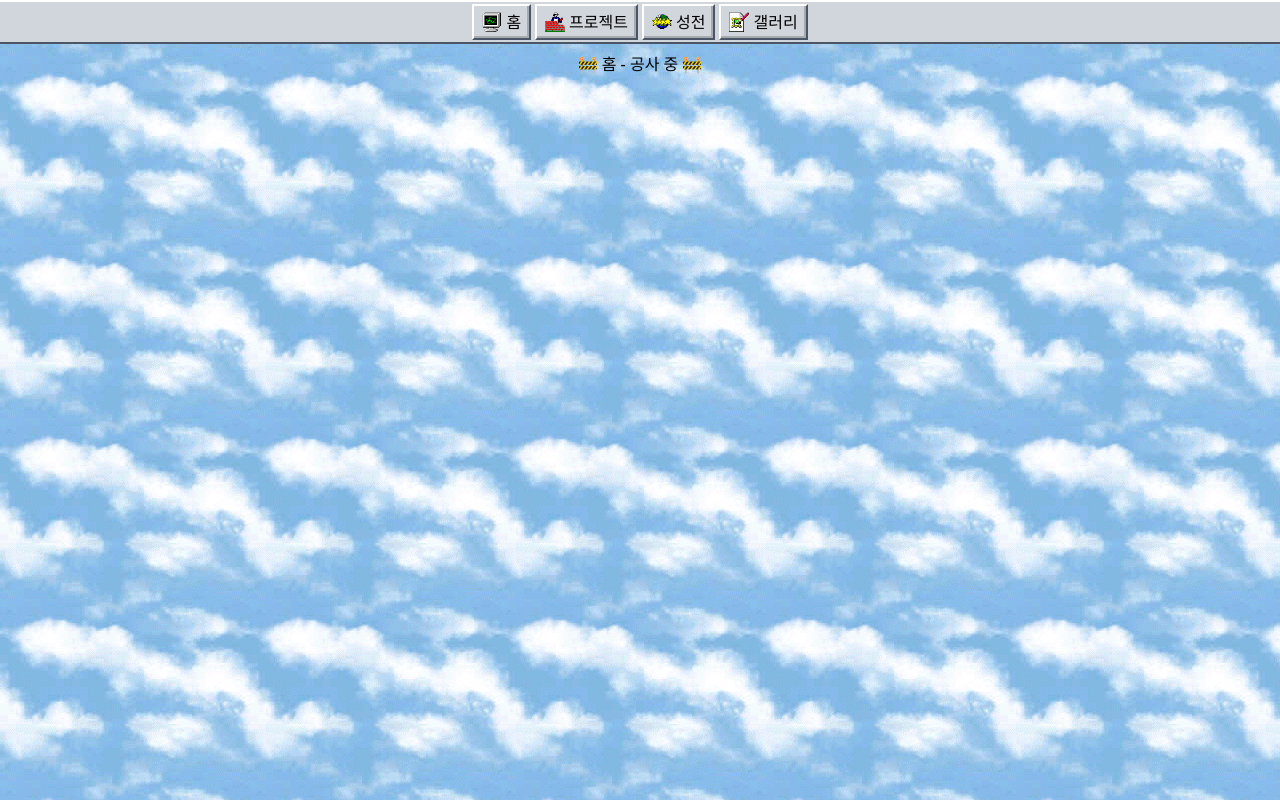
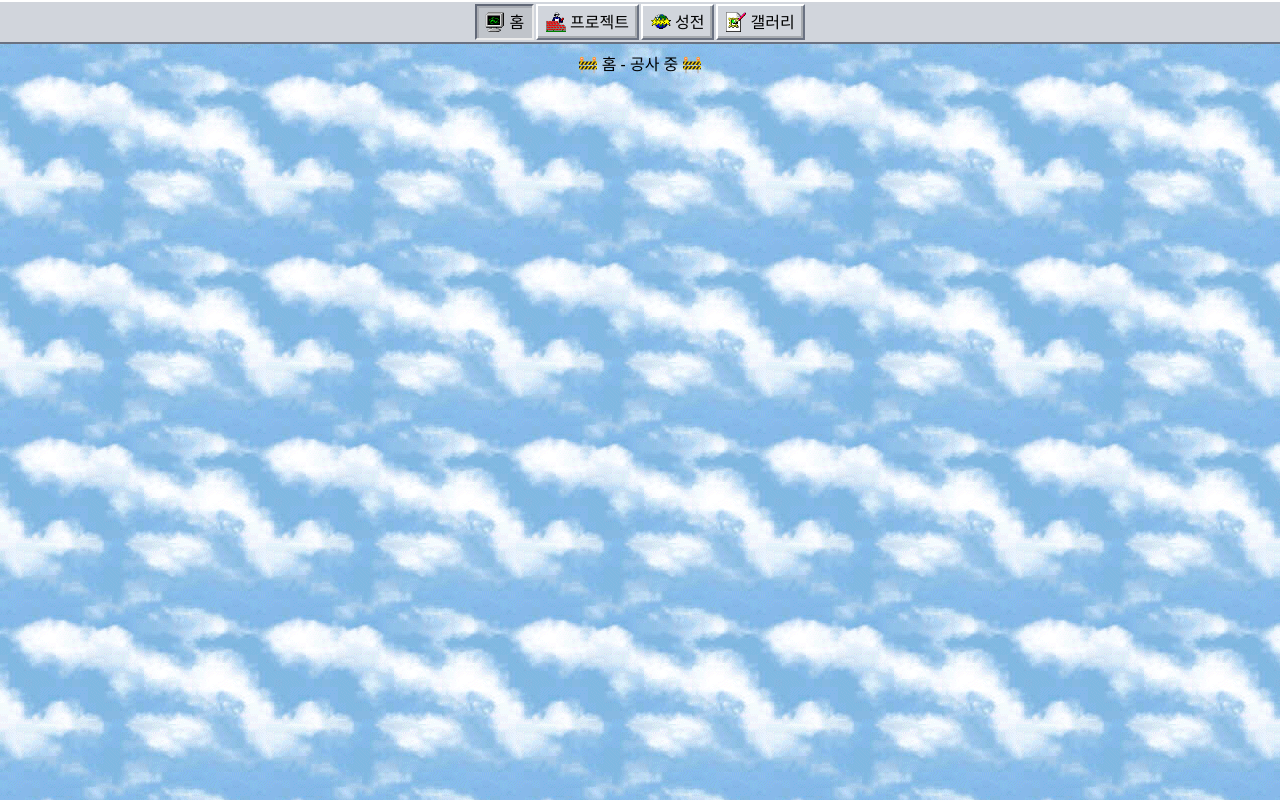
Before and after one commit to macaronpark/my-web, a Next.js app: page / in a window 1280 px wide. Built offline with nearby package versions, Linux system fonts and the light colour scheme.

Commit message:
feat: currentPath에 따른 nav 스타일 분기

```diff
--- a/src/app/Nav.tsx
+++ b/src/app/Nav.tsx
@@ -1,5 +1,9 @@
+"use client";
+
+import clsx from "clsx";
 import Image from "next/image";
 import Link from "next/link";
+import { usePathname } from "next/navigation";
 
 type Props = {
   title: string;
@@ -8,18 +12,17 @@ type Props = {
 };
 
 export default function Nav({ title, href, icon }: Props) {
+  const isCurrent = usePathname() === href;
+
   return (
     <Link
       href={href}
-      className={`
-            flex items-center gap-1 min-w-fit px-2 py-1
-            bg-windows-content hover:bg-windows-content-hover
-            border-2
-            border-windows-border-dark
-            border-t-windows-border-light
-            border-l-windows-border-light
-            inset-shadow-windows
-          `}
+      className={clsx(
+        "flex items-center gap-1 min-w-fit px-2 py-1 bg-windows-content hover:bg-windows-content-hover border-2 border-windows-border-dark",
+        isCurrent
+          ? "border-b-windows-border-light border-r-windows-border-light inset-shadow-[2px_2px_rgba(0,0,0,0.125)] brightness-92"
+          : "border-t-windows-border-light border-l-windows-border-light inset-shadow-windows"
+      )}
     >
       <Image
         src={icon}
--- a/src/app/NavBar.tsx
+++ b/src/app/NavBar.tsx
@@ -8,7 +8,7 @@ export default function NavBar({ children }: Props) {
   return (
     <nav
       className={`
-        flex flex-wrap justify-center gap-1 w-full p-0.5
+        flex flex-wrap justify-center gap-0.5 w-full p-0.5
         bg-windows-content
         border-t-2 border-b-2
         border-t-windows-border-light
--- a/src/app/globals.css
+++ b/src/app/globals.css
@@ -5,7 +5,7 @@
   --color-windows-content: var(--color-gray-300);
   --color-windows-content-hover: var(--color-gray-200);
   --color-windows-border-light: var(--color-white);
-  --color-windows-border-dark: var(--color-gray-600);
+  --color-windows-border-dark: var(--color-gray-500);
   --inset-shadow-windows: inset -2px -2px rgba(0 0 0 / 0.2);
 }
 
```
Also changed, not shown: package.json (+7 -6 lines), 1 other file (tests, documents, lock files or other folders).
